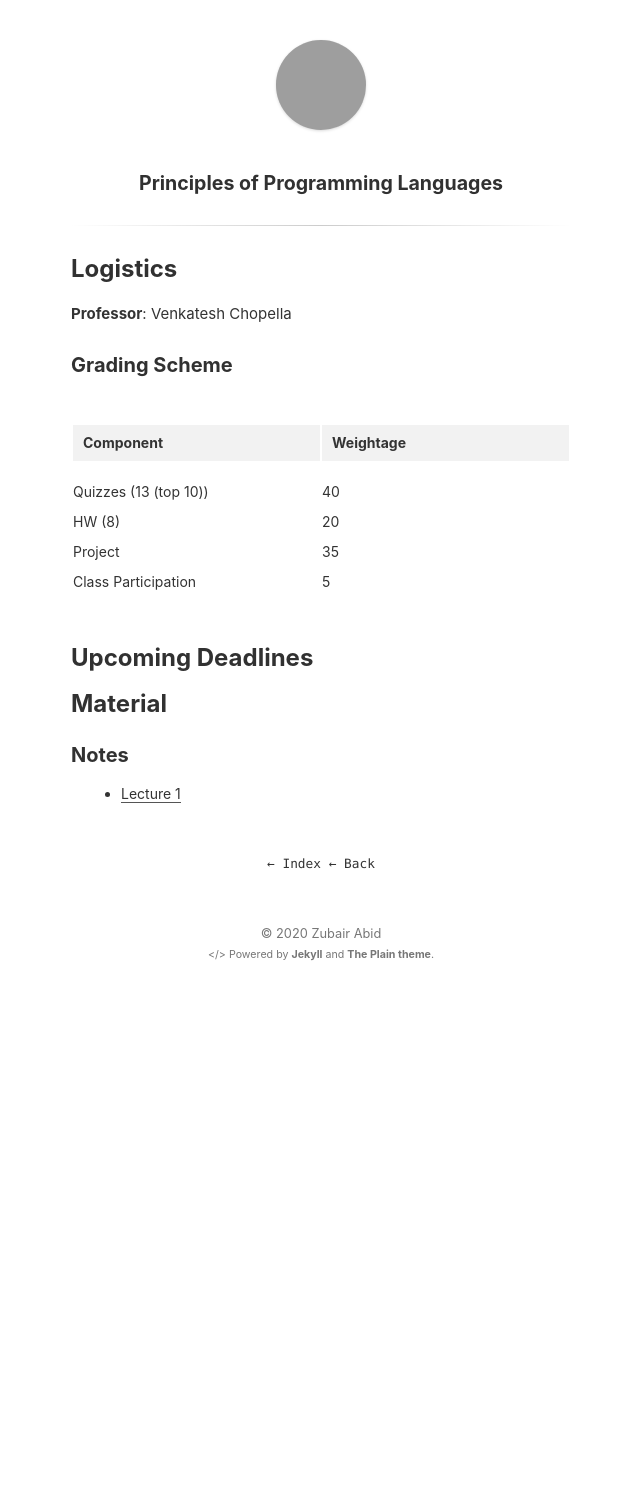
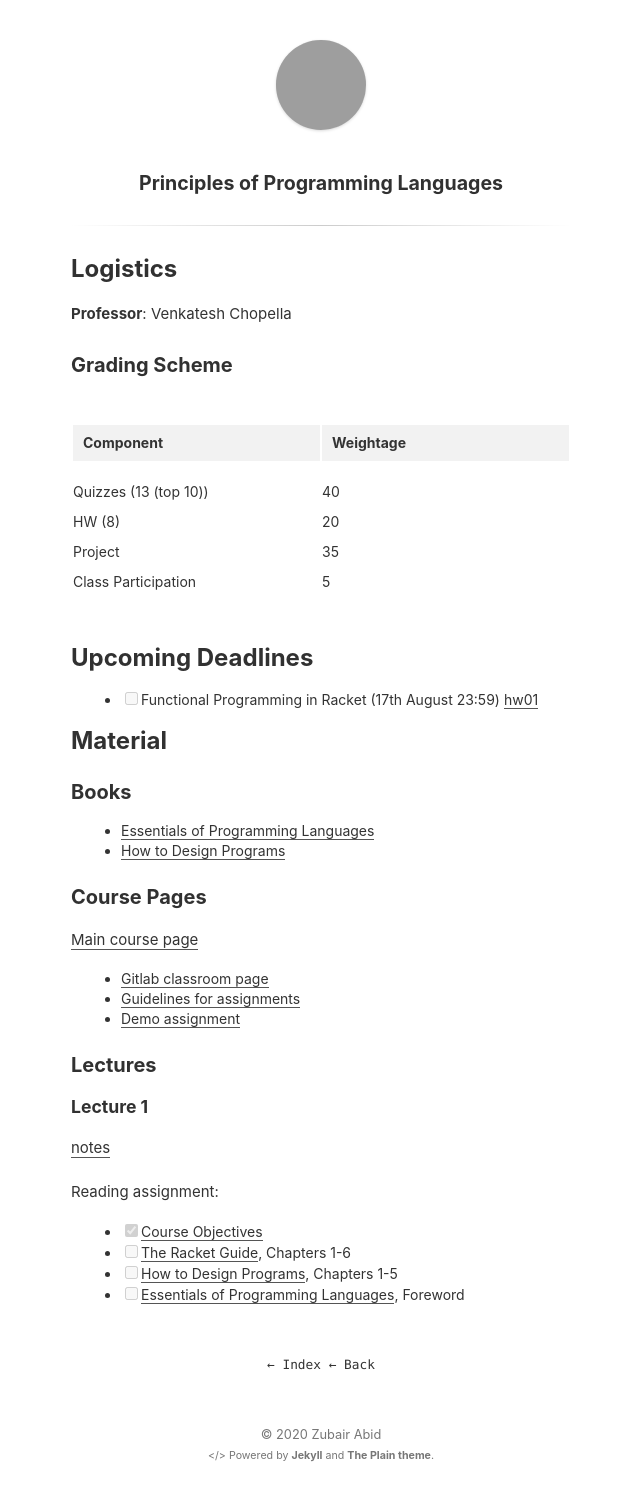
Before and after one commit to zubairabid/Semester7, a Jekyll site: the page built from subjects/PoPL/index.md, in a window 1280 px wide. Shown: the whole page, without its empty margins (319-959 px from the left). Built offline with Jekyll 4.4.1, drawn with Linux system fonts in a browser that asks for light colours; before the commit the page ends 1000 px from its top, so only the background shows below that; grey boxes are pictures that could not be loaded.

Commit message:
IRE Lec 2 done

```diff
--- a/subjects/PoPL/index.md
+++ b/subjects/PoPL/index.md
@@ -21,8 +21,48 @@ layout: page
 
 ## Upcoming Deadlines
 
+- [ ] Functional Programming in Racket (17th August 23:59) [hw01]
+
 ## Material
 
-### Notes
+### Books
 
-- [Lecture 1](notes/Lecture 1)
+- [Essentials of Programming Languages]
+- [How to Design Programs]
+
+### Course Pages
+
+[Main course page]
+
+- [Gitlab classroom page]
+- [Guidelines for assignments]
+- [Demo assignment]
+
+### Lectures
+
+#### Lecture 1
+
+[notes](notes/Lecture 1)
+
+Reading assignment:
+
+- [X] [Course Objectives]
+- [ ] [The Racket Guide], Chapters 1-6
+- [ ] [How to Design Programs], Chapters 1-5
+- [ ] [Essentials of Programming Languages], Foreword
+
+
+
+[Essentials of Programming Languages]: ./books/Essentials of Programming Languages 3e (MIT, 2008).pdf
+
+
+[Course Objectives]: https://faculty.iiit.ac.in/~venkatesh.choppella/popl/objective.html
+[The Racket Guide]: http://docs.racket-lang.org/guide/index.html
+[How to Design Programs]: https://htdp.org/2003-09-26/
+
+[Demo assignment]: https://gitlab.com/popl/offerings/2020-monsoon-iiith/classroom/-/tree/master/hws/hw00
+[Guidelines for assignments]: https://gitlab.com/popl/offerings/2020-monsoon-iiith/classroom/-/blob/master/hws/general-guidelines.org
+[Gitlab classroom page]: https://gitlab.com/popl/offerings/2020-monsoon-iiith/classroom
+[Main course page]: https://faculty.iiit.ac.in/~venkatesh.choppella/popl/
+
+[hw01]: https://gitlab.com/popl/offerings/2020-monsoon-iiith/classroom/-/blob/master/hws/hw01/index.org
```
Also changed, not shown: index.md (+5 -1 lines), subjects/cogsci/index.md (+17 -4 lines), 6 other files.
